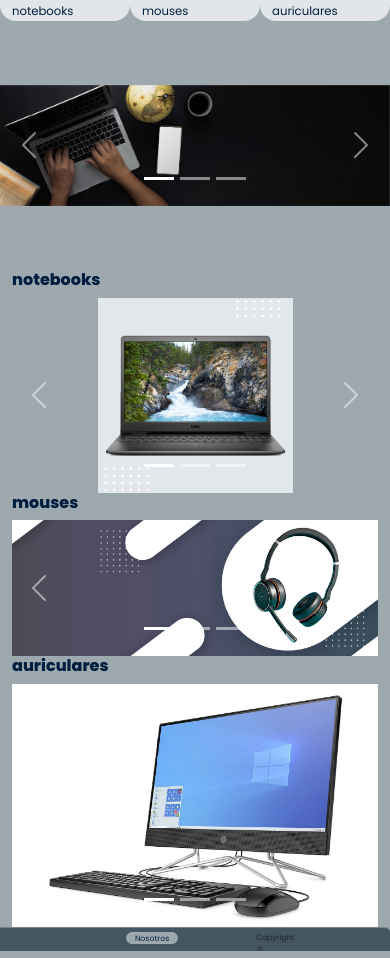
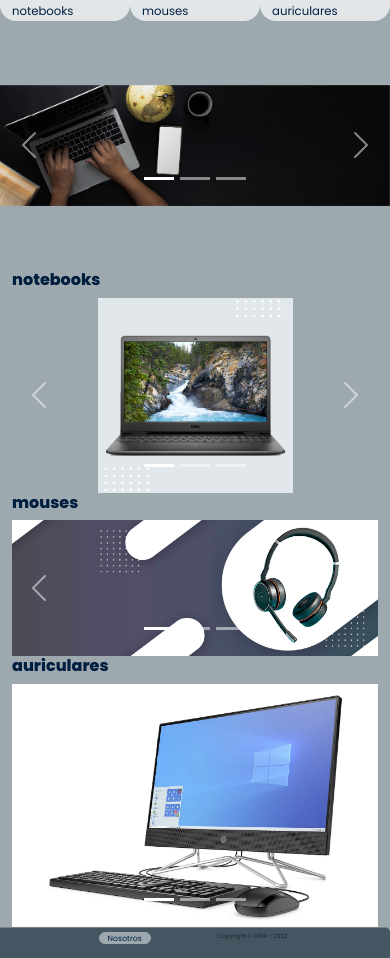
Before and after one commit to Franciola/Franciscolaguinge-coderSass, a plain HTML site: page index.html in a window 390 px wide. Shown: the part 46-1004 px from the top of the page. Drawn offline with nearby package versions, Linux system fonts and the light colour scheme.

Commit message:
reajuste footer

```diff
--- a/sass/parciales/_mediaQ.scss
+++ b/sass/parciales/_mediaQ.scss
@@ -22,14 +22,15 @@ h4 strong{font-size: 1rem;}
     padding-bottom: 1rem;}
 
 footer{border-top-right-radius: 0.3rem;
-        height: 6vw;
+        height: 8vw;
         width: 100vw;
         padding: 1vw;
 
 & div{height: 3vw;
-        width: 2vw;}
+        width: 5vw;}
 & div a{font-size: 4vw;}
-    .footertext {font-size: 2vw;}}
+    .footertext {font-size: 1.5vw;
+    width: 20vw;}}
 
 .mqmar{ margin: 5vw;}
 
```
Also changed, not shown: sass/main.css, 1 other file.
